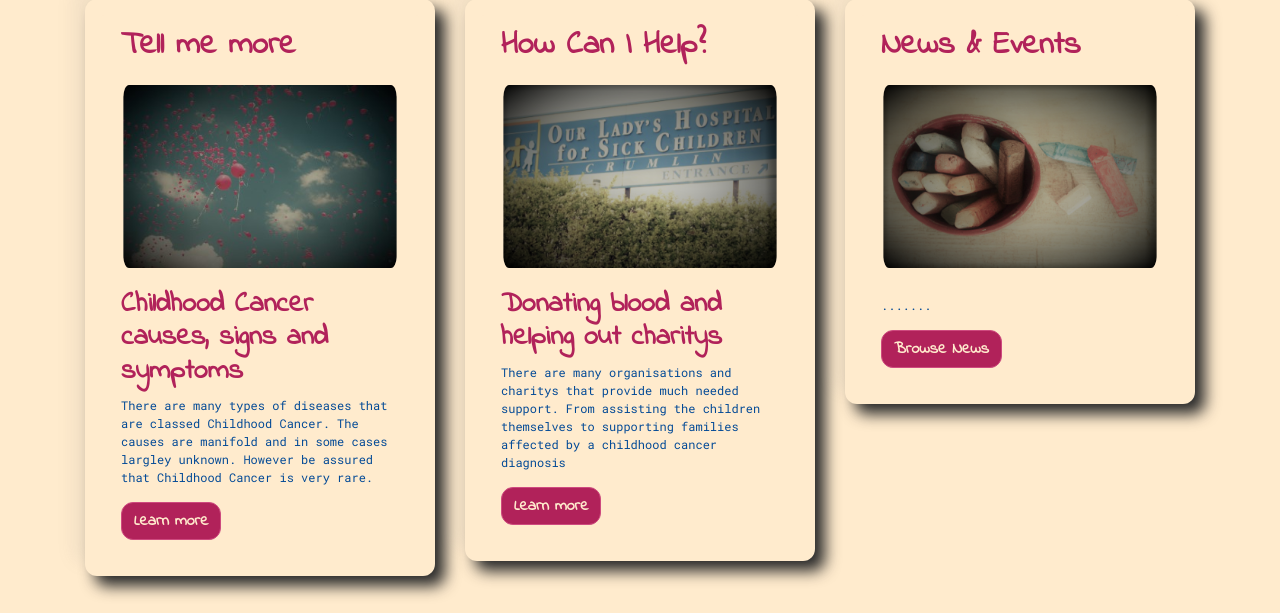
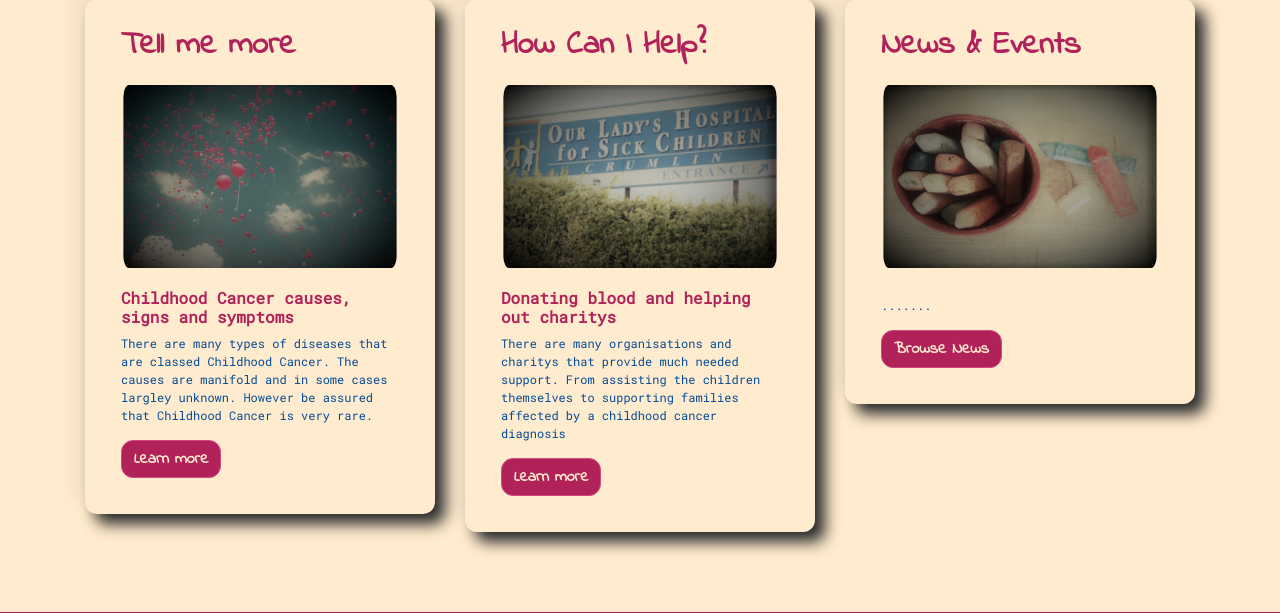
Before and after one commit to alimgee/-mollyrose--in-django, a Django app: page / in a window 1280 px wide. Shown: the part 505-1118 px from the top of the page. Run offline with Django 3.2, Linux system fonts and the light colour scheme; data that the repository does not hold is empty; some libraries are stand-ins or nearby versions.

Commit message:
Adjusting css for H tags

```diff
--- a/static/css/main.css
+++ b/static/css/main.css
@@ -62,6 +62,10 @@ h1,h2,h3,h4,h5,h6{
   color: #b1225a;
   font-weight: bold;
 
+}
+h3{
+  font-size: 1rem!important;
+  font-family: 'Roboto Mono', monospace!important;
 }
 .first-character {
   color: #034a96;
@@ -169,7 +173,7 @@ a>i.fa{
     padding-left: .4rem!important;
 }
 .news-header{
-  font-family: 'Roboto Mono', monospace;
+  font-family: 'Roboto Mono', monospace!important;
 }
 .card-text{
   color: #034a96;
```
